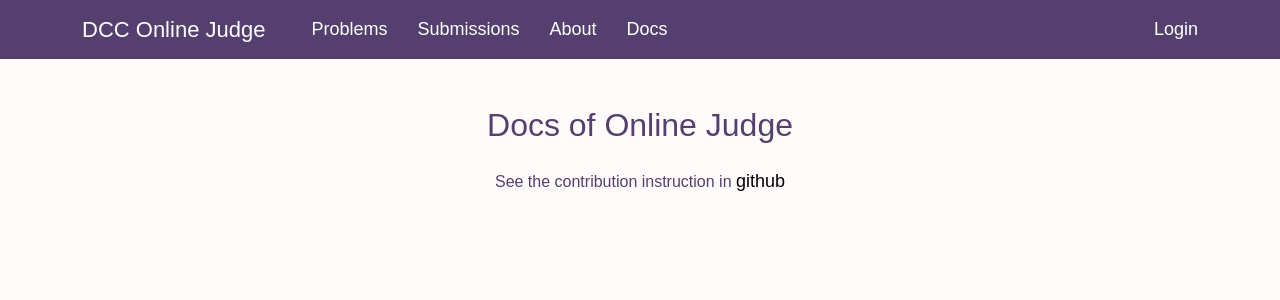
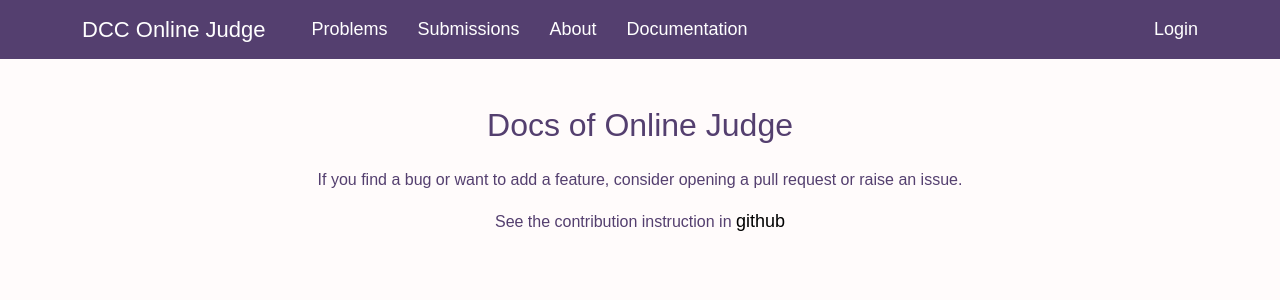
Before and after one commit to Shadman-Ahmed-Chowdhury/dcc-oj, a React (Create React App) app: page /docs in a window 1280 px wide. Shown: the top 300 px of the page. Built offline with nearby package versions, Linux system fonts and the light colour scheme; no server answers; a web font is replaced by a local one.

Commit message:
Update documentation file

```diff
--- a/src/components/Docs/Docs.js
+++ b/src/components/Docs/Docs.js
@@ -6,6 +6,11 @@ const Docs = () => {
   return (
     <div>
       <h2 className="text-center mt-5">Docs of Online Judge</h2>
+
+      <p className="text-center">
+        If you find a bug or want to add a feature, consider opening a pull
+        request or raise an issue.
+      </p>
       <p className="text-center">
         See the contribution instruction in{" "}
         <a
--- a/src/components/Navbar/Navbar.js
+++ b/src/components/Navbar/Navbar.js
@@ -99,7 +99,7 @@ const Navbar = () => {
               </li>
               <li className="nav-item">
                 <Link to="/docs" className="link">
-                  Docs
+                  Documentation
                 </Link>
               </li>
             </ul>
```
